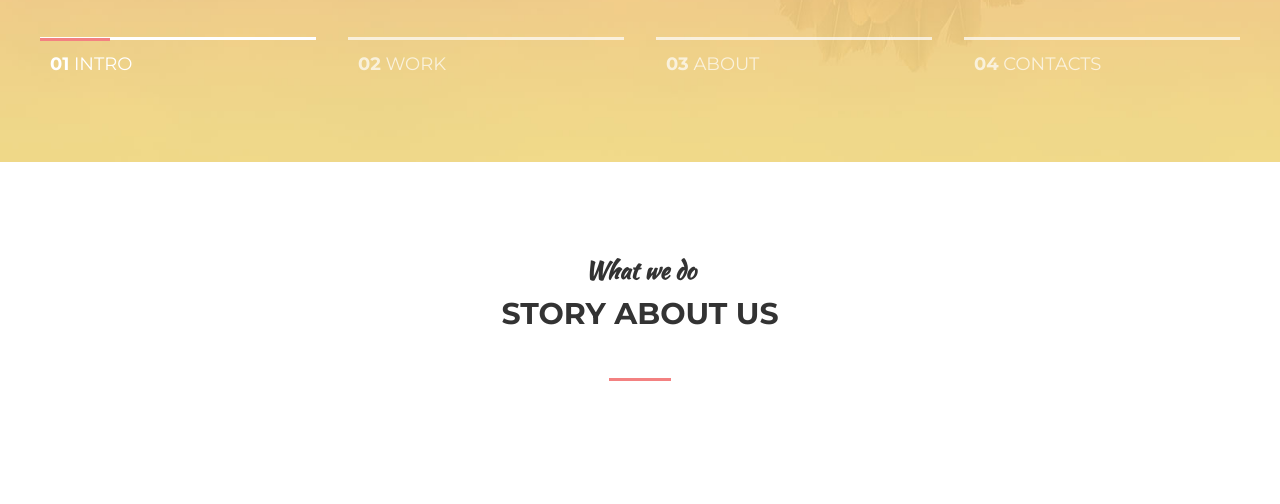
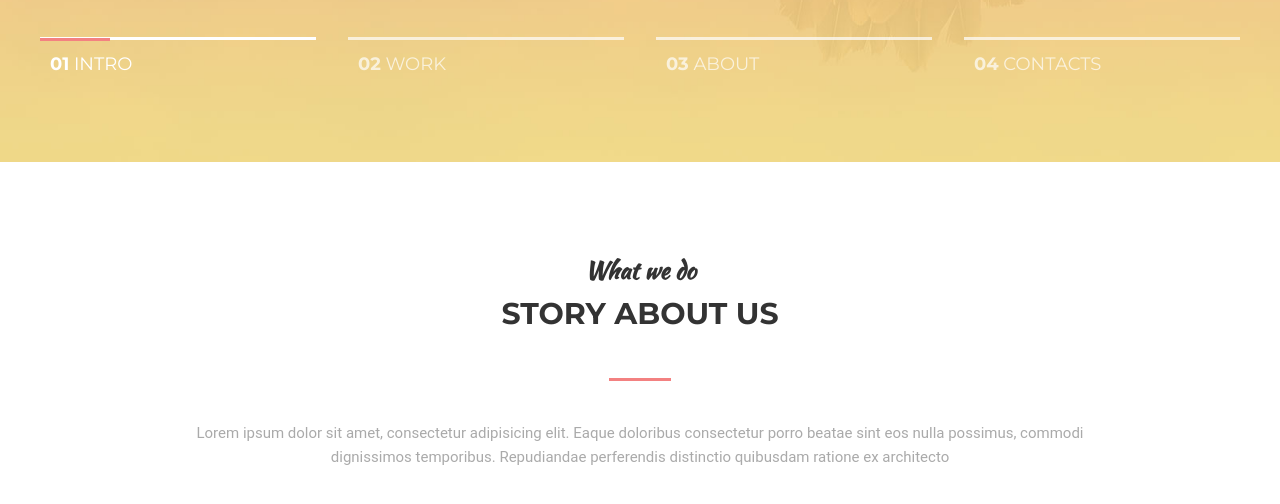
Before and after one commit to denyschornyi/MOGO-PSDmaket-project, a plain HTML site: page index.html in a window 1280 px wide. Shown: the part 638-1142 px from the top of the page. Drawn offline with Linux system fonts and the light colour scheme.

Commit message:
First block of second part . Add h3, h4, paragraf and style of that

```diff
--- a/index.html
+++ b/index.html
@@ -44,6 +44,11 @@
             <h4 class="up_story_about">What we do</h4>
             <h3 class="story_about">story about us</h3>
         </div>
+        <div class="text_about">
+            <p class="p_about">
+                Lorem ipsum dolor sit amet, consectetur adipisicing elit. Eaque doloribus consectetur porro beatae sint eos nulla possimus, commodi dignissimos temporibus. Repudiandae perferendis distinctio quibusdam ratione ex architecto
+            </p>
+        </div>
     </div>
 </body>
 
```
